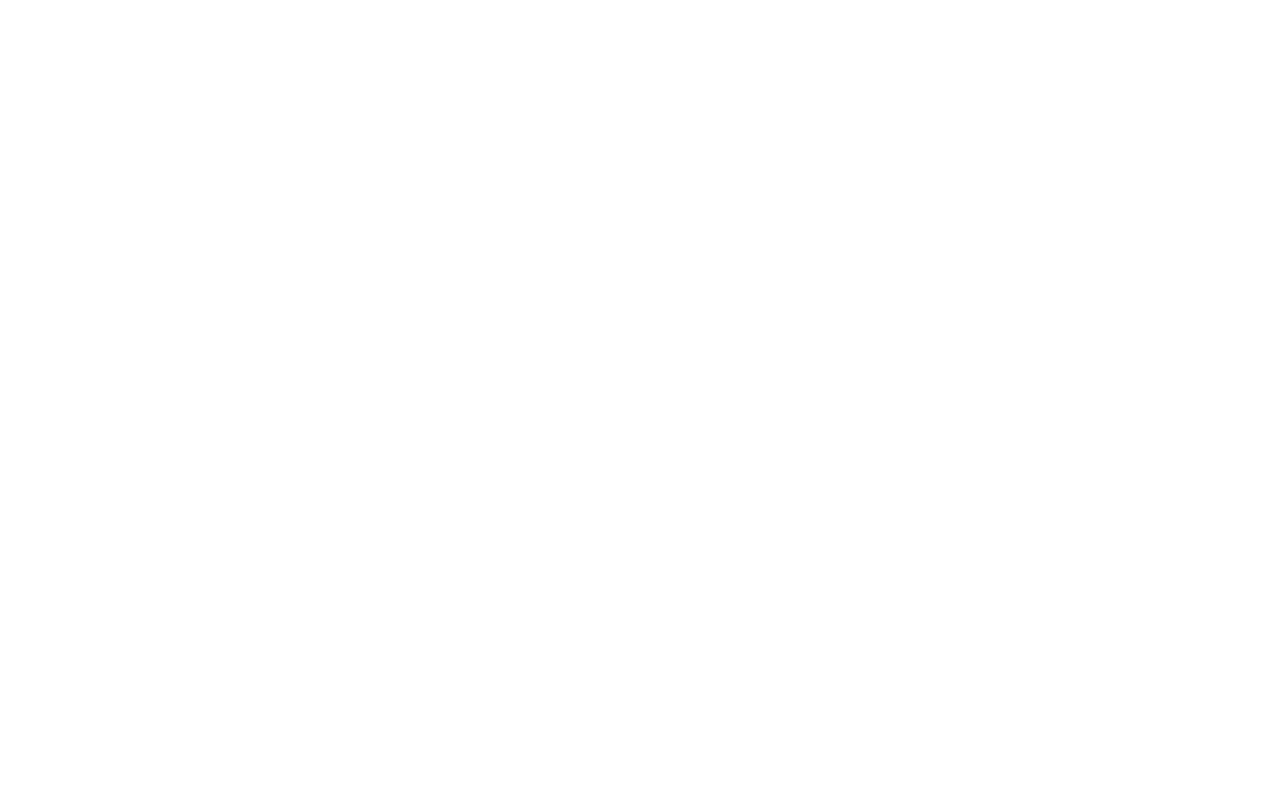
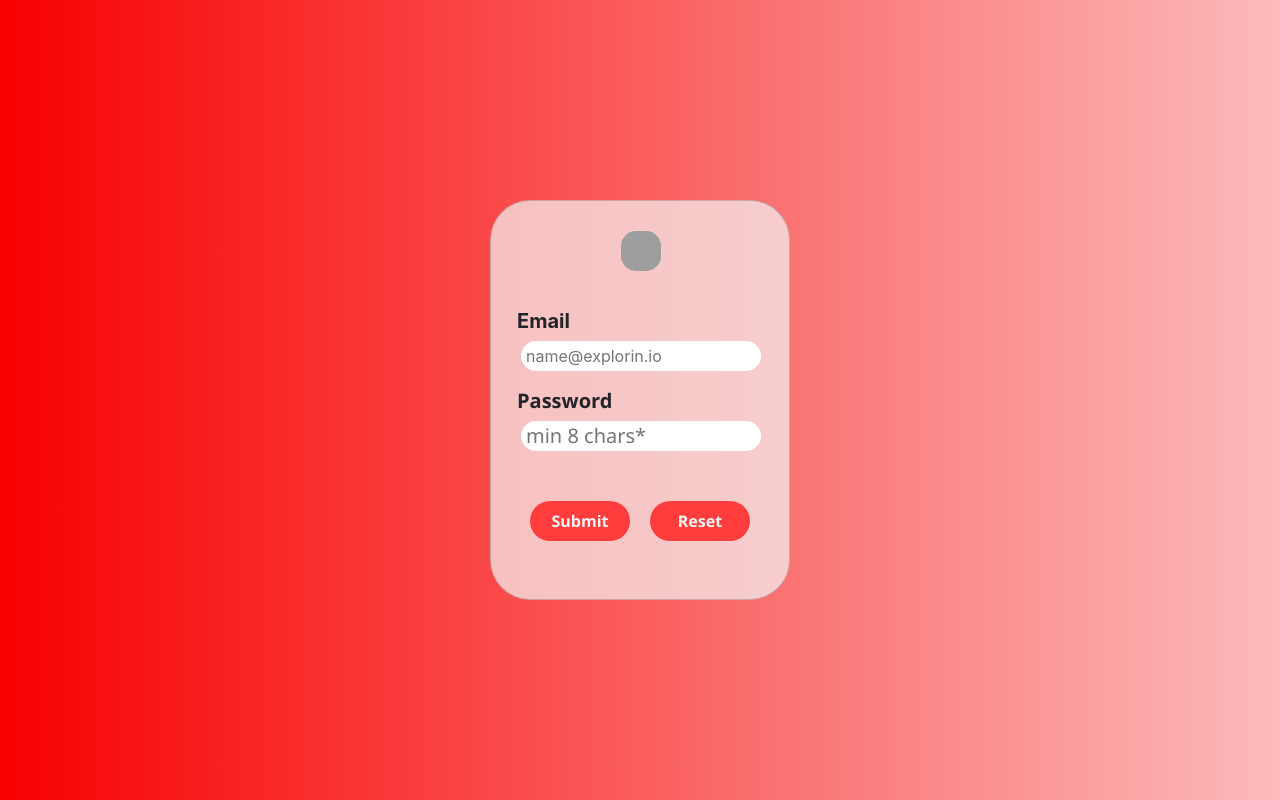
Before and after one commit to Gaurav123abc/youtube, a React (Create React App) app: page /login in a window 1280 px wide. Before the commit this address had no page. Built offline with nearby package versions, Linux system fonts and the light colour scheme; grey boxes are pictures that could not be loaded; the HTML template or start-up script is replaced by a standard one.

Commit message:
like Button commit

```diff
--- a/src/App.js
+++ b/src/App.js
@@ -6,6 +6,7 @@ import './App.css';
 // import Click from './click.js';
 import VideoComp from './components/VideoComp';
 import HomeComp from './components/HomeComp';
+import Logincard from './components/logincomp';
 
 import {BrowserRouter, Routes, Route} from "react-router-dom";
 
@@ -29,7 +30,7 @@ function App() {
 
             <Route path="/" element={<HomeComp/>}></Route>
             <Route path="/videos/:id" element={<VideoComp/>}></Route>
-
+            <Route path="/login" element={<Logincard/>}></Route>
 
 
           </Routes>
--- a/src/CSS/login.css
+++ b/src/CSS/login.css
@@ -0,0 +1,126 @@
+.body{
+    display: flex;
+    flex-direction: row;
+    justify-content: center;
+    align-items: center;
+    height: 100vh;
+    background: #fceabb;  /* fallback for old browsers */
+    background: -webkit-linear-gradient(to right, #f80000, #fcbbbb);  /* Chrome 10-25, Safari 5.1-6 */
+    background: linear-gradient(to right, #f80000, #fcbbbb); /* W3C, IE 10+/ Edge, Firefox 16+, Chrome 26+, Opera 12+, Safari 7+ */
+}
+
+.parent1{
+    display: flex;
+    align-self: center;
+    justify-content: center;
+
+
+
+}
+
+
+.card{
+    width: 300px;
+    height: 400px;
+    border: 2px solid none;
+    display: flex;
+    flex-direction: column;
+    /* justify-content: flex-end; */
+    /* background-color: rgba(255, 166, 0, 0.491); */
+    background-color: rgba(245, 245, 245, 0.697);
+    border-radius: 40px;
+    backdrop-filter: blur(16px)
+}
+
+.section-1{
+    width: 300px;
+    height: 100px;
+    border: 1px solid none;
+    display: flex;
+    justify-content: center;
+    align-items: center;
+
+}
+.logo1{
+    width: 40px;
+    height: 40px;
+    border: 1px solid none;
+}
+.section-2{
+    width: 300px;
+    height: 80px;
+    border: 1px none;
+    display: flex;
+    flex-direction: column;
+    align-items: center;
+    justify-content: center;
+    /* margin-top: 20px ; */
+
+}
+.login-1{
+    align-self: flex-start;
+    margin-left: 26px;
+    font-weight: bold;
+    font-size: 20px;
+}
+.login-box{
+    width: 240px;
+    height: 30px;
+    border-radius: 20px;
+    margin: 5px ;
+    border: solid;
+    border-color: rgba(165, 42, 42, 0);
+
+}
+.section3{
+    width: 300px;
+    height: 80px;
+    border: 1px none;
+    display: flex;
+    flex-direction: column;
+    align-items: center;
+    justify-content: center;
+    /* margin: 10px; */
+    margin-bottom: 20px;
+
+}
+.pwd{
+    align-self: flex-start;
+    margin-left: 26px;
+    /* margin-bottom: 3px; */
+}
+.pwd-box{
+    width: 240px;
+    height: 30px;
+    border-radius: 20px;
+    margin: 5px ;
+    border: solid;
+    border-color: rgba(165, 42, 42, 0);
+}
+
+.section4{
+    flex: 1;
+    border: 1px solid none;
+    display: flex;
+    justify-content: center;
+    align-items: flex-start;
+
+}
+.btn{
+    margin: 10px;
+    margin-top: 20px;
+    height: 40px;
+    width: 100px;
+    border-radius: 20px;
+    font-weight: bold;
+    border: none;
+    background-color: rgb(255, 61, 61);
+    color: whitesmoke;
+}
+
+.section1, .section2, .section3, .section4{
+    font-size: 20px;
+    font-weight: bold;
+    font-family: 'Segoe UI', Tahoma, Geneva, Verdana, sans-serif;
+    /* border: none; */
+}
--- a/src/CSS/videopage.css
+++ b/src/CSS/videopage.css
@@ -62,7 +62,7 @@
 
 }
 
-.section-1{
+.sec-1{
     height: 60px;
     width: 300px;
     /* border: 1px solid; */
@@ -114,7 +114,7 @@
 
 .section2{
     height: 60px;
-    width: 200px;
+    width: 250px;
     /* border: 1px solid; */
     display: flex;
     /* padding: 1px; */
@@ -135,7 +135,7 @@
 
 .liked,.dislike,.share{
     height: 40px;
-    width: 60px;
+    width: 80px;
     border-radius: 20px;
     border: 0.1px solid rgb(0, 0, 0);
     color: black;
--- a/src/components/HomeComp.js
+++ b/src/components/HomeComp.js
@@ -44,7 +44,10 @@ function HomeComp() {
         </div>
         <div className="">
             <form>
+
+            <Link to="/login">
             <input className="head-sec3" type="button" value="Sign in"></input>
+            </Link>
             </form>
 
         </div>
--- a/src/components/VideoComp.js
+++ b/src/components/VideoComp.js
@@ -5,14 +5,16 @@ import Videogrid from "./videogrid";
 import videos from ".././videos.json";
 import { useParams } from "react-router-dom";
 import { Link } from "react-router-dom";
-
+import { useState } from "react";
+// import React, { Component } from 'react';
+import React, { useRef, useEffect } from 'react';
 // import React, {Component} from 'react';
 
 function VideoComp (props) {
     // const id = props.id;
     const params = useParams();
     const id = params.id;
-    const link = "https://www.youtube.com/embed/"+ id +"?rel=0&mute=1&autoplay=1";
+    const link = "https://www.youtube.com/embed/"+ id +"?rel=0&mute=1&autoplay=0";
     const video = videos.find(finderfunction)
 
     function finderfunction(video) {
@@ -21,7 +23,28 @@ function VideoComp (props) {
 
     const vid_data = video;
 
+    const [like, Setlike] = useState(0);
 
+    function clickchange() {
+        let likes = like + 1;
+        Setlike(likes)
+    }
+
+    const myRef = useRef(null);
+
+    function changeColor(){
+        if (myRef.current) {
+            myRef.current.style.backgroundColor = 'black';
+            myRef.current.style.color = "white";
+          }
+    }
+
+
+    useEffect(changeColor, [like]);
+
+    // const like_btn = document.getElementById("like");
+    // console.log(like_btn);
+    // like_btn.style.backgroundColor = "black";
 
 
     return(
@@ -37,7 +60,7 @@ function VideoComp (props) {
                     <div className="play-data">
                         <div className="vid-title">{vid_data.title}</div>
                         <div className="vid-data">
-                            <div className="section-1">
+                            <div className="sec-1">
                                 <img className="ico" src={vid_data.thumbnail.url} alt=""></img>
                                 <div className="name">
 
@@ -49,10 +72,11 @@ function VideoComp (props) {
                             </div>
                             <div className="section2">
                                 <div className="feel">
-                                    <input className="liked" type="button" value="Like"></input>
-                                    <input className="dislike" type="button" value="Dislike"></input>
+                                    <button ref={myRef}
+                                    onClick={clickchange} className="liked">{like}   Likes</button>
+                                    <button className="dislike">Dislike</button>
                                 </div>
-                                <input className="share" type="button" value="Share"></input>
+                                <button className="share">Share</button>
                             </div>
                         </div>
                         <div className="vid-description">{vid_data.description}</div>
--- a/src/components/header.js
+++ b/src/components/header.js
@@ -1,36 +1,36 @@
 import { Outlet, Link } from "react-router-dom";
 
 function Header() {
-
-    return(
-
+  return (
     <div className="header">
-
       <div className="head-sec1">
         <Link to="/">
-            <img className="logo" src="https://cdn.discordapp.com/attachments/829976806776897556/1170612671180197959/youtube.png?ex=6559ad01&is=65473801&hm=938d757c6cdca4ecb56fc803f2fa2f9079b011075f0e948a97b6f5937e8c9e11&" alt=""></img>
+          <img
+            className="logo"
+            src="https://cdn.discordapp.com/attachments/829976806776897556/1170612671180197959/youtube.png?ex=6559ad01&is=65473801&hm=938d757c6cdca4ecb56fc803f2fa2f9079b011075f0e948a97b6f5937e8c9e11&"
+            alt=""
+          ></img>
         </Link>
         <div className="logo-text">Youtube</div>
       </div>
 
       <div className="head-sec2">
-            <input className="searchbox" placeholder="Search Here" type="text"></input>
+        <input
+          className="searchbox"
+          placeholder="Search Here"
+          type="text"
+        ></input>
         <input className="search-button" type="button" value="🔍"></input>
       </div>
       <div className="">
         <form>
+          <Link to="/login">
             <input className="head-sec3" type="button" value="Sign in"></input>
+          </Link>
         </form>
-
       </div>
     </div>
-
-
-
-
   );
-
-
 }
 
 export default Header;
--- /dev/null
+++ b/src/components/logincomp.js
@@ -0,0 +1,62 @@
+import { Link } from "react-router-dom";
+import "../CSS/login.css";
+
+function Logincard() {
+  return (
+    <div className="body">
+      <div className="parent1">
+        <form action="">
+          <div className="card">
+            <div className="section-1">
+              <div>
+                <Link to="/">
+                <img className="logo1" src="https://cdn.discordapp.com/attachments/829976806776897556/1170612671180197959/youtube.png?ex=6559ad01&is=65473801&hm=938d757c6cdca4ecb56fc803f2fa2f9079b011075f0e948a97b6f5937e8c9e11&" alt="" />
+                </Link>
+              </div>
+            </div>
+            <div className="section-2">
+              <div className="login-1">Email</div>
+              <div>
+                <label for="Enter Email">
+                  <input
+                    className="login-box"
+                    type="email"
+                    placeholder="name@explorin.io"
+                    pattern=".+@explorin.io"
+                    required
+                    title="Enter a valid email of format [name]@explorin.io "
+                  />
+                </label>
+              </div>
+            </div>
+            <div className="section3">
+              <div className="pwd">Password</div>
+              <div>
+                <input
+                  className="pwd-box"
+                  type="password"
+                  minlength="8"
+                  required
+                  name="pwd"
+                  placeholder="min 8 chars*"
+                  id="pwd"
+                />
+              </div>
+            </div>
+            <div className="section4">
+              <input className="btn" id="sub" type="submit" value="Submit" />
+              <input
+                onclick="Onreset()"
+                className="btn"
+                type="reset"
+                value="Reset"
+              />
+            </div>
+          </div>
+        </form>
+      </div>
+    </div>
+  );
+}
+
+export default Logincard;
```
Lines whose indentation alone changed are shown as unchanged.
